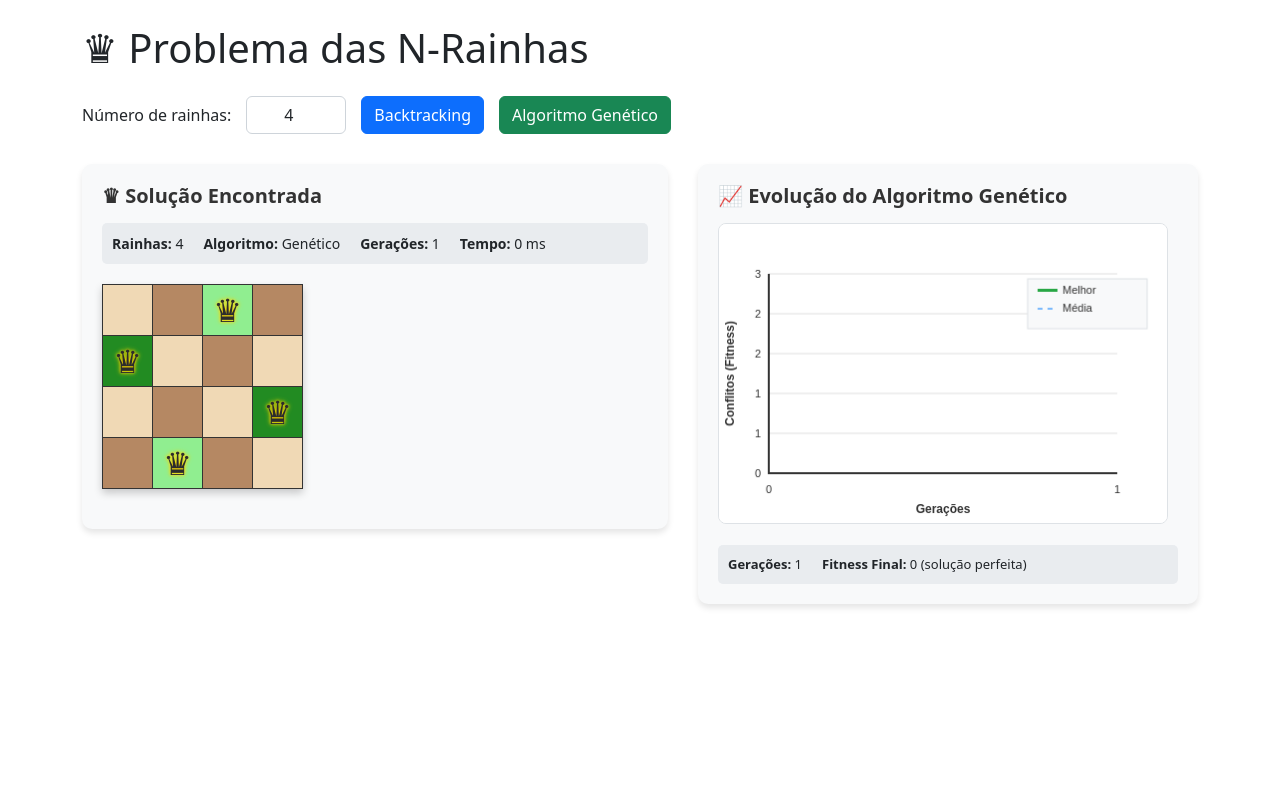
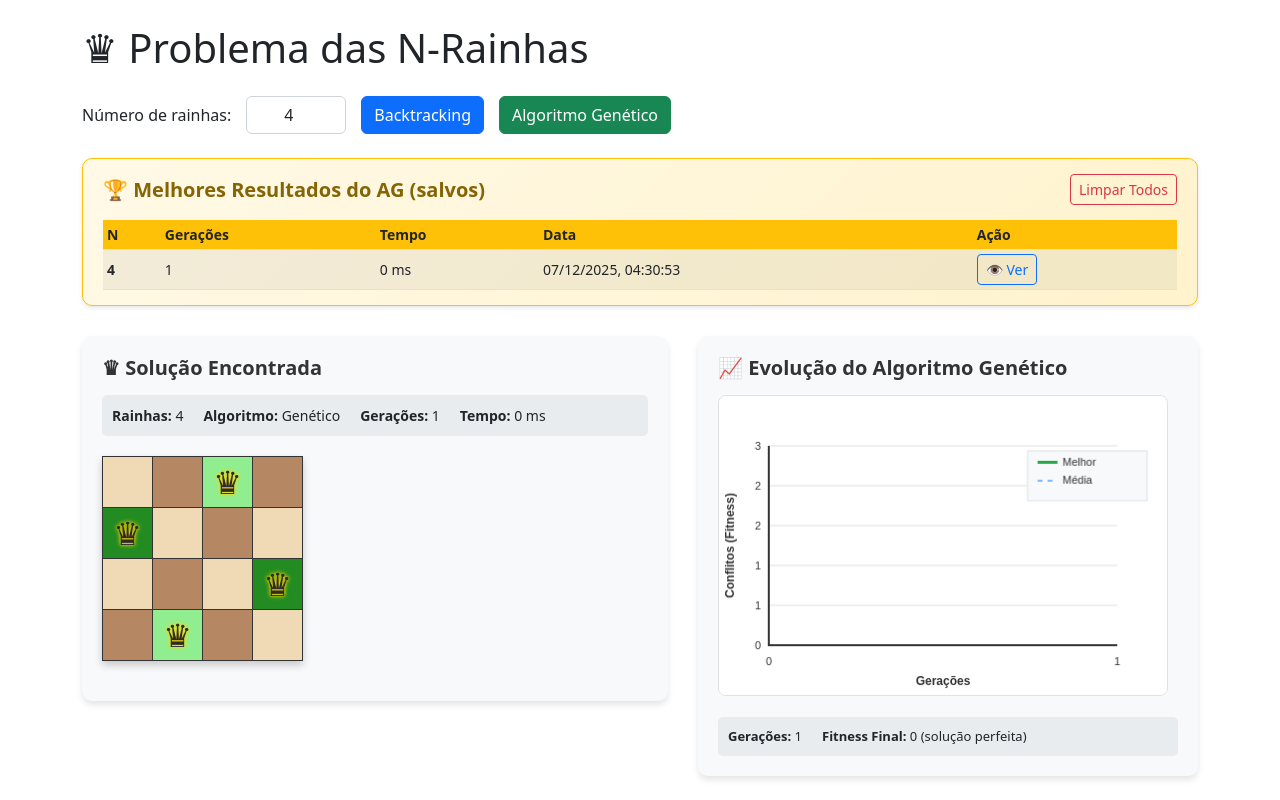
Before and after one commit to Silvino-Miranda/n-rainhas-spa, an Angular app: page / in a window 1280 px wide. Both pictures are taken after a click on the button "Algoritmo Genético". Built offline with nearby package versions, Linux system fonts and the light colour scheme.

Commit message:
feat: add best results section with localStorage support for Genetic Algorithm outcomes

```diff
--- a/src/app/queens-solver/queens-solver.component.html
+++ b/src/app/queens-solver/queens-solver.component.html
@@ -25,6 +25,42 @@
     <div *ngIf="form.get('queensNumber')?.errors?.['min'] || form.get('queensNumber')?.errors?.['max']"
          class="text-danger mt-2">
       Por favor, insira um valor entre {{ MIN_QUEENS }} e {{ MAX_QUEENS }}.
+    </div>
+  </section>
+
+  <!-- Melhores resultados salvos do AG -->
+  <section *ngIf="getAllBestResults().length > 0" class="best-results-section mt-4">
+    <div class="best-results-container">
+      <div class="best-results-header">
+        <h5>🏆 Melhores Resultados do AG (salvos)</h5>
+        <button class="btn btn-sm btn-outline-danger" (click)="clearAllResults()">Limpar Todos</button>
+      </div>
+      <div class="best-results-table">
+        <table class="table table-sm table-striped">
+          <thead>
+            <tr>
+              <th>N</th>
+              <th>Gerações</th>
+              <th>Tempo</th>
+              <th>Data</th>
+              <th>Ação</th>
+            </tr>
+          </thead>
+          <tbody>
+            <tr *ngFor="let result of getAllBestResults()">
+              <td><strong>{{ result.n }}</strong></td>
+              <td>{{ result.generations }}</td>
+              <td>{{ result.solveTime }} ms</td>
+              <td>{{ result.date }}</td>
+              <td>
+                <button class="btn btn-sm btn-outline-primary" (click)="loadSavedSolution(result)" title="Ver solução">
+                  👁️ Ver
+                </button>
+              </td>
+            </tr>
+          </tbody>
+        </table>
+      </div>
     </div>
   </section>
 
--- a/src/app/queens-solver/queens-solver.component.scss
+++ b/src/app/queens-solver/queens-solver.component.scss
@@ -57,6 +57,53 @@
   input[type="number"] {
     width: 100px;
     text-align: center;
+  }
+}
+
+// Best results section
+.best-results-section {
+  margin-bottom: 20px;
+}
+
+.best-results-container {
+  background: linear-gradient(135deg, #fff9e6 0%, #fff3cd 100%);
+  border: 1px solid #ffc107;
+  border-radius: 10px;
+  padding: 15px 20px;
+  box-shadow: 0 2px 4px rgba(0, 0, 0, 0.1);
+
+  .best-results-header {
+    display: flex;
+    justify-content: space-between;
+    align-items: center;
+    margin-bottom: 15px;
+
+    h5 {
+      margin: 0;
+      color: #856404;
+      font-weight: 600;
+    }
+  }
+
+  .best-results-table {
+    max-height: 200px;
+    overflow-y: auto;
+
+    table {
+      margin: 0;
+      font-size: 14px;
+
+      th {
+        background-color: #ffc107;
+        color: #212529;
+        position: sticky;
+        top: 0;
+      }
+
+      td {
+        vertical-align: middle;
+      }
+    }
   }
 }
 
--- a/src/app/queens-solver/queens-solver.component.ts
+++ b/src/app/queens-solver/queens-solver.component.ts
@@ -25,9 +25,20 @@ export class QueensSolverComponent {
   algorithmUsed: 'backtracking' | 'ga' | null = null;
   evolutionHistory: { generation: number; bestFitness: number; avgFitness: number }[] = [];
 
+  // Melhor resultado do AG salvo no localStorage
+  bestGAResult: {
+    n: number;
+    generations: number;
+    solveTime: number;
+    date: string;
+    board: number[][];
+  } | null = null;
+
   // Limites para o número de rainhas
   readonly MIN_QUEENS = 1;
   readonly MAX_QUEENS = 15; // Limitar para evitar travamento do navegador
+
+  private readonly STORAGE_KEY = 'nqueens_best_ga_result';
 
   constructor(
     private formBuilder: FormBuilder,
@@ -44,6 +55,9 @@ export class QueensSolverComponent {
         ]
       ]
     });
+
+    // Carregar melhor resultado do localStorage
+    this.loadBestResult();
   }
 
   onSubmit(): void {
@@ -106,6 +120,10 @@ export class QueensSolverComponent {
         this.generations = result.generations;
         this.evolutionHistory = result.evolutionHistory;
         this.noSolution = false;
+
+        // Salvar melhor resultado no localStorage (incluindo o tabuleiro vencedor)
+        this.saveBestResult(n, result.generations, this.solveTime, result.board);
+
         // Desenhar gráfico após Angular atualizar a view
         setTimeout(() => this.drawChart(), 0);
       } else {
@@ -124,6 +142,92 @@ export class QueensSolverComponent {
     this.queensCount = n;
     this.generations = 0;
     this.evolutionHistory = [];
+  }
+
+  /**
+   * Salva o melhor resultado do AG no localStorage
+   * Salva apenas se for melhor (menos gerações) que o resultado anterior para o mesmo N
+   */
+  private saveBestResult(n: number, generations: number, solveTime: number, board: number[][]): void {
+    const currentBest = this.getBestResultForN(n);
+
+    // Salvar se não existe resultado anterior ou se este é melhor (menos gerações)
+    if (!currentBest || generations < currentBest.generations) {
+      const allResults = this.getAllResults();
+      allResults[n] = {
+        n,
+        generations,
+        solveTime,
+        date: new Date().toLocaleString('pt-BR'),
+        board
+      };
+
+      localStorage.setItem(this.STORAGE_KEY, JSON.stringify(allResults));
+      this.bestGAResult = allResults[n];
+    }
+  }
+
+  /**
+   * Carrega o melhor resultado do localStorage
+   */
+  private loadBestResult(): void {
+    const allResults = this.getAllResults();
+    const keys = Object.keys(allResults).map(Number);
+
+    if (keys.length > 0) {
+      // Pegar o resultado mais recente ou com maior N
+      const maxN = Math.max(...keys);
+      this.bestGAResult = allResults[maxN];
+    }
+  }
+
+  /**
+   * Obtém o melhor resultado para um N específico
+   */
+  private getBestResultForN(n: number): { n: number; generations: number; solveTime: number; date: string; board: number[][] } | null {
+    const allResults = this.getAllResults();
+    return allResults[n] || null;
+  }
+
+  /**
+   * Obtém todos os resultados salvos
+   */
+  private getAllResults(): { [key: number]: { n: number; generations: number; solveTime: number; date: string; board: number[][] } } {
+    try {
+      const stored = localStorage.getItem(this.STORAGE_KEY);
+      return stored ? JSON.parse(stored) : {};
+    } catch {
+      return {};
+    }
+  }
+
+  /**
+   * Obtém todos os melhores resultados como array para exibição
+   */
+  getAllBestResults(): { n: number; generations: number; solveTime: number; date: string; board: number[][] }[] {
+    const allResults = this.getAllResults();
+    return Object.values(allResults).sort((a, b) => a.n - b.n);
+  }
+
+  /**
+   * Carrega uma solução salva para exibição
+   */
+  loadSavedSolution(result: { n: number; generations: number; solveTime: number; date: string; board: number[][] }): void {
+    this.solution = result.board;
+    this.queensCount = result.n;
+    this.generations = result.generations;
+    this.solveTime = result.solveTime;
+    this.algorithmUsed = 'ga';
+    this.noSolution = false;
+    this.evolutionHistory = []; // Não temos o histórico salvo
+  }
+
+  /**
+   * Limpa todos os resultados salvos
+   */
+  clearAllResults(): void {
+    localStorage.removeItem(this.STORAGE_KEY);
+    this.bestGAResult = null;
   }
 
   /**
```
